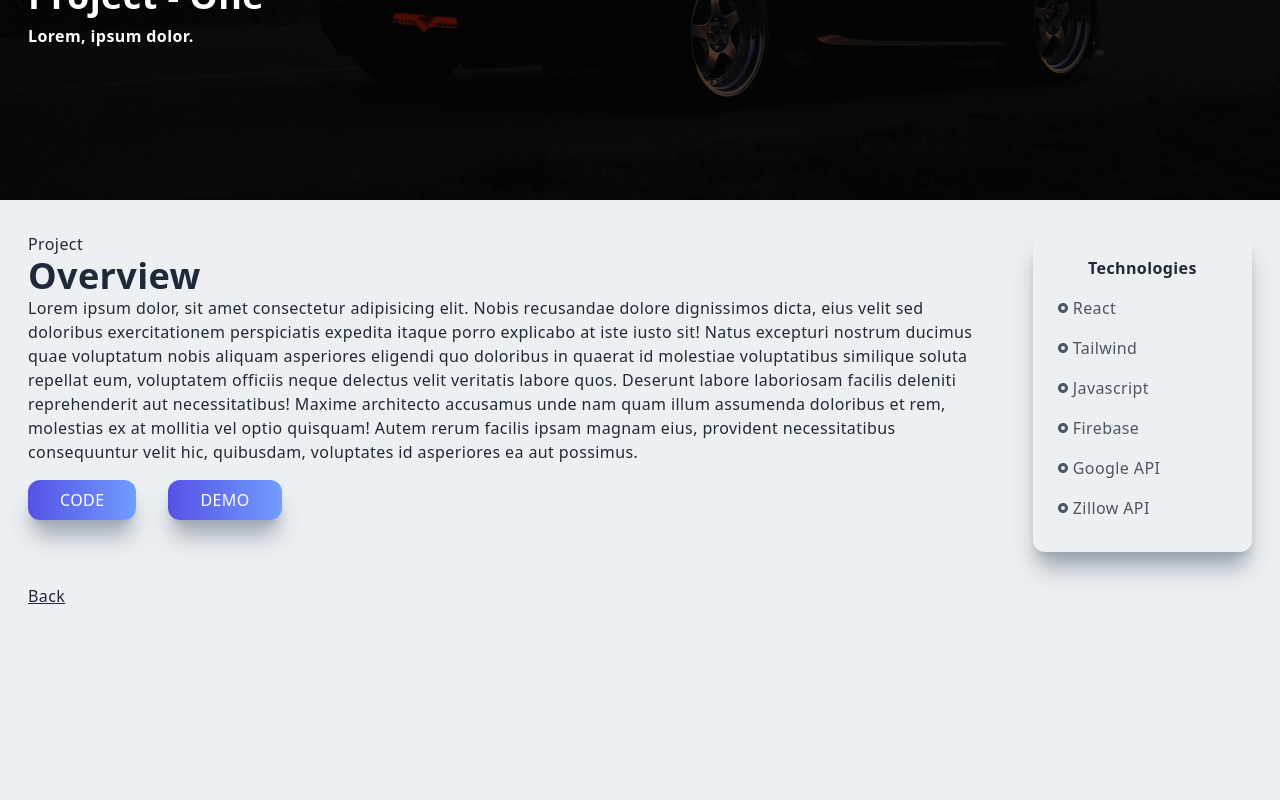
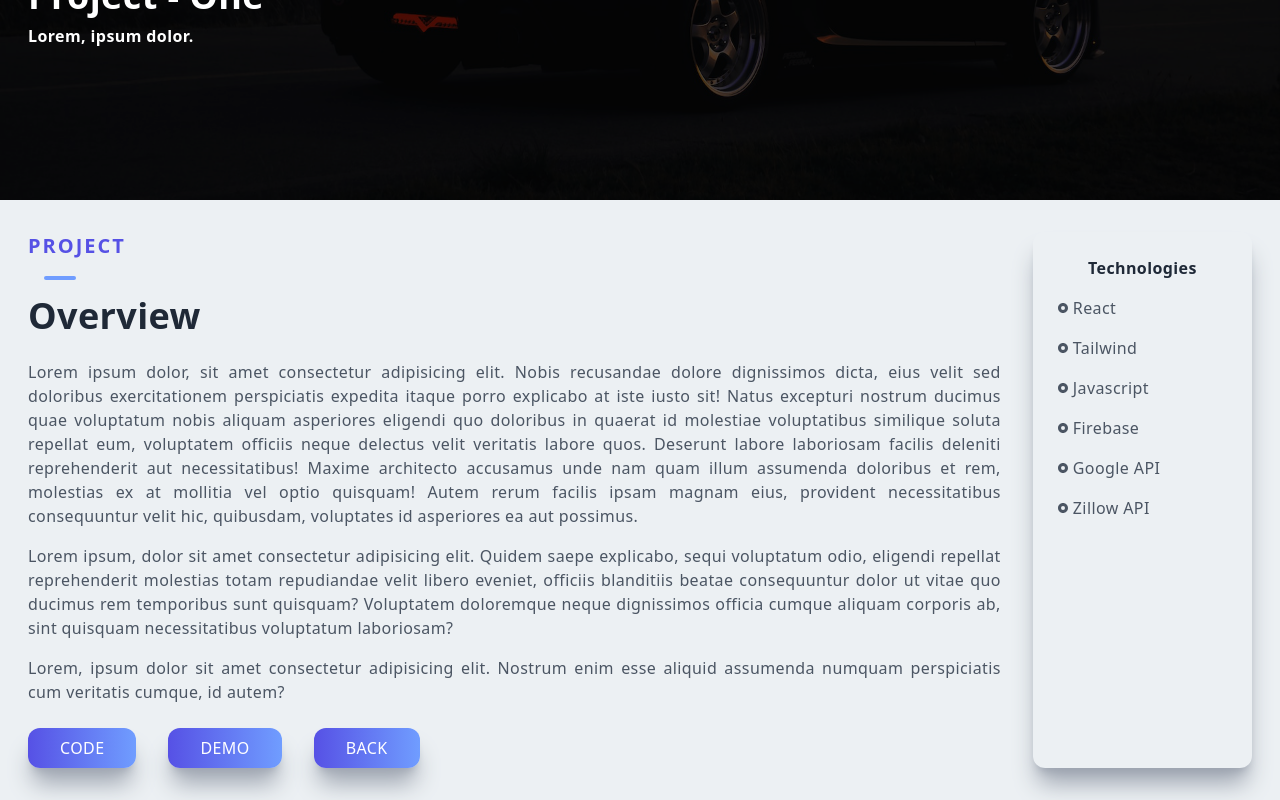
Before and after one commit to catkidd/portfolio-nextjs, a Next.js app: page /projectOne in a window 1280 px wide. Shown: the part 440-1240 px from the top of the page. Before the commit the page ends 1080 px from the top, so only its background shows below. Built offline with nearby package versions, Linux system fonts and the light colour scheme.

Commit message:
fix: project detail page updated

```diff
--- a/pages/projectFour.jsx
+++ b/pages/projectFour.jsx
@@ -24,27 +24,50 @@ const projectFour = () => {
 
             <div className="max-w-[1240px] mx-auto p-2 grid md:grid-cols-5 gap-8 py-8">
                 <div className="col-span-4">
-                    <p>Project</p>
-                    <h2>Overview</h2>
-                    <p>
-                        Lorem ipsum dolor, sit amet consectetur adipisicing elit. Nobis recusandae
-                        dolore dignissimos dicta, eius velit sed doloribus exercitationem
-                        perspiciatis expedita itaque porro explicabo at iste iusto sit! Natus
-                        excepturi nostrum ducimus quae voluptatum nobis aliquam asperiores eligendi
-                        quo doloribus in quaerat id molestiae voluptatibus similique soluta repellat
-                        eum, voluptatem officiis neque delectus velit veritatis labore quos.
-                        Deserunt labore laboriosam facilis deleniti reprehenderit aut
-                        necessitatibus! Maxime architecto accusamus unde nam quam illum assumenda
-                        doloribus et rem, molestias ex at mollitia vel optio quisquam! Autem rerum
-                        facilis ipsam magnam eius, provident necessitatibus consequuntur velit hic,
-                        quibusdam, voluptates id asperiores ea aut possimus.
-                    </p>
+                    <div className="text-justify">
+                        <div className="text-xl tracking-widest font-semibold uppercase text-[#5651e5]">
+                            <p>Project</p>
+                            <hr className="w-8 h-1 mx-4 mt-4 bg-[#709dff] border-0 rounded"></hr>
+                        </div>
+
+                        <h2 className=" py-4">Overview</h2>
+                        <p className="py-2 text-gray-600">
+                            Lorem ipsum dolor, sit amet consectetur adipisicing elit. Nobis
+                            recusandae dolore dignissimos dicta, eius velit sed doloribus
+                            exercitationem perspiciatis expedita itaque porro explicabo at iste
+                            iusto sit! Natus excepturi nostrum ducimus quae voluptatum nobis aliquam
+                            asperiores eligendi quo doloribus in quaerat id molestiae voluptatibus
+                            similique soluta repellat eum, voluptatem officiis neque delectus velit
+                            veritatis labore quos. Deserunt labore laboriosam facilis deleniti
+                            reprehenderit aut necessitatibus! Maxime architecto accusamus unde nam
+                            quam illum assumenda doloribus et rem, molestias ex at mollitia vel
+                            optio quisquam! Autem rerum facilis ipsam magnam eius, provident
+                            necessitatibus consequuntur velit hic, quibusdam, voluptates id
+                            asperiores ea aut possimus.
+                        </p>
+                        <p className="py-2 text-gray-600">
+                            Lorem ipsum, dolor sit amet consectetur adipisicing elit. Quidem saepe
+                            explicabo, sequi voluptatum odio, eligendi repellat reprehenderit
+                            molestias totam repudiandae velit libero eveniet, officiis blanditiis
+                            beatae consequuntur dolor ut vitae quo ducimus rem temporibus sunt
+                            quisquam? Voluptatem doloremque neque dignissimos officia cumque aliquam
+                            corporis ab, sint quisquam necessitatibus voluptatum laboriosam?
+                        </p>
+                        <p className="py-2 text-gray-600">
+                            Lorem, ipsum dolor sit amet consectetur adipisicing elit. Nostrum enim
+                            esse aliquid assumenda numquam perspiciatis cum veritatis cumque, id
+                            autem?
+                        </p>
+                    </div>
                     <a href="/" target="_blank" rel="noreferrer">
                         <button className="px-8 py-2 mt-4 mr-8">Code</button>
                     </a>
                     <a href="/" target="_blank" rel="noreferrer">
                         <button className="px-8 py-2 mt-4">Demo</button>
                     </a>
+                    <Link href="/#projects">
+                        <button className="px-8 py-2 ml-8">Back</button>
+                    </Link>
                 </div>
                 <div className="col-span-4 md:col-span-1 shadow-xl shadow-gray-400 rounded-xl p-4">
                     <div className="p-2">
@@ -71,9 +94,6 @@ const projectFour = () => {
                         </div>
                     </div>
                 </div>
-                <Link href="/#projects">
-                    <p className="underline cursor-pointer">Back</p>
-                </Link>
             </div>
         </div>
     );
--- a/pages/projectOne.jsx
+++ b/pages/projectOne.jsx
@@ -24,27 +24,50 @@ const projectOne = () => {
 
             <div className="max-w-[1240px] mx-auto p-2 grid md:grid-cols-5 gap-8 py-8">
                 <div className="col-span-4">
-                    <p>Project</p>
-                    <h2>Overview</h2>
-                    <p>
-                        Lorem ipsum dolor, sit amet consectetur adipisicing elit. Nobis recusandae
-                        dolore dignissimos dicta, eius velit sed doloribus exercitationem
-                        perspiciatis expedita itaque porro explicabo at iste iusto sit! Natus
-                        excepturi nostrum ducimus quae voluptatum nobis aliquam asperiores eligendi
-                        quo doloribus in quaerat id molestiae voluptatibus similique soluta repellat
-                        eum, voluptatem officiis neque delectus velit veritatis labore quos.
-                        Deserunt labore laboriosam facilis deleniti reprehenderit aut
-                        necessitatibus! Maxime architecto accusamus unde nam quam illum assumenda
-                        doloribus et rem, molestias ex at mollitia vel optio quisquam! Autem rerum
-                        facilis ipsam magnam eius, provident necessitatibus consequuntur velit hic,
-                        quibusdam, voluptates id asperiores ea aut possimus.
-                    </p>
+                    <div className="text-justify">
+                        <div className="text-xl tracking-widest font-semibold uppercase text-[#5651e5]">
+                            <p>Project</p>
+                            <hr className="w-8 h-1 mx-4 mt-4 bg-[#709dff] border-0 rounded"></hr>
+                        </div>
+
+                        <h2 className=" py-4">Overview</h2>
+                        <p className="py-2 text-gray-600">
+                            Lorem ipsum dolor, sit amet consectetur adipisicing elit. Nobis
+                            recusandae dolore dignissimos dicta, eius velit sed doloribus
+                            exercitationem perspiciatis expedita itaque porro explicabo at iste
+                            iusto sit! Natus excepturi nostrum ducimus quae voluptatum nobis aliquam
+                            asperiores eligendi quo doloribus in quaerat id molestiae voluptatibus
+                            similique soluta repellat eum, voluptatem officiis neque delectus velit
+                            veritatis labore quos. Deserunt labore laboriosam facilis deleniti
+                            reprehenderit aut necessitatibus! Maxime architecto accusamus unde nam
+                            quam illum assumenda doloribus et rem, molestias ex at mollitia vel
+                            optio quisquam! Autem rerum facilis ipsam magnam eius, provident
+                            necessitatibus consequuntur velit hic, quibusdam, voluptates id
+                            asperiores ea aut possimus.
+                        </p>
+                        <p className="py-2 text-gray-600">
+                            Lorem ipsum, dolor sit amet consectetur adipisicing elit. Quidem saepe
+                            explicabo, sequi voluptatum odio, eligendi repellat reprehenderit
+                            molestias totam repudiandae velit libero eveniet, officiis blanditiis
+                            beatae consequuntur dolor ut vitae quo ducimus rem temporibus sunt
+                            quisquam? Voluptatem doloremque neque dignissimos officia cumque aliquam
+                            corporis ab, sint quisquam necessitatibus voluptatum laboriosam?
+                        </p>
+                        <p className="py-2 text-gray-600">
+                            Lorem, ipsum dolor sit amet consectetur adipisicing elit. Nostrum enim
+                            esse aliquid assumenda numquam perspiciatis cum veritatis cumque, id
+                            autem?
+                        </p>
+                    </div>
                     <a href="/" target="_blank" rel="noreferrer">
                         <button className="px-8 py-2 mt-4 mr-8">Code</button>
                     </a>
                     <a href="/" target="_blank" rel="noreferrer">
                         <button className="px-8 py-2 mt-4">Demo</button>
                     </a>
+                    <Link href="/#projects">
+                        <button className="px-8 py-2 ml-8">Back</button>
+                    </Link>
                 </div>
                 <div className="col-span-4 md:col-span-1 shadow-xl shadow-gray-400 rounded-xl p-4">
                     <div className="p-2">
@@ -71,9 +94,6 @@ const projectOne = () => {
                         </div>
                     </div>
                 </div>
-                <Link href="/#projects">
-                    <p className="underline cursor-pointer">Back</p>
-                </Link>
             </div>
         </div>
     );
--- a/pages/projectThree.jsx
+++ b/pages/projectThree.jsx
@@ -24,27 +24,50 @@ const projectThree = () => {
 
             <div className="max-w-[1240px] mx-auto p-2 grid md:grid-cols-5 gap-8 py-8">
                 <div className="col-span-4">
-                    <p>Project</p>
-                    <h2>Overview</h2>
-                    <p>
-                        Lorem ipsum dolor, sit amet consectetur adipisicing elit. Nobis recusandae
-                        dolore dignissimos dicta, eius velit sed doloribus exercitationem
-                        perspiciatis expedita itaque porro explicabo at iste iusto sit! Natus
-                        excepturi nostrum ducimus quae voluptatum nobis aliquam asperiores eligendi
-                        quo doloribus in quaerat id molestiae voluptatibus similique soluta repellat
-                        eum, voluptatem officiis neque delectus velit veritatis labore quos.
-                        Deserunt labore laboriosam facilis deleniti reprehenderit aut
-                        necessitatibus! Maxime architecto accusamus unde nam quam illum assumenda
-                        doloribus et rem, molestias ex at mollitia vel optio quisquam! Autem rerum
-                        facilis ipsam magnam eius, provident necessitatibus consequuntur velit hic,
-                        quibusdam, voluptates id asperiores ea aut possimus.
-                    </p>
+                    <div className="text-justify">
+                        <div className="text-xl tracking-widest font-semibold uppercase text-[#5651e5]">
+                            <p>Project</p>
+                            <hr className="w-8 h-1 mx-4 mt-4 bg-[#709dff] border-0 rounded"></hr>
+                        </div>
+
+                        <h2 className=" py-4">Overview</h2>
+                        <p className="py-2 text-gray-600">
+                            Lorem ipsum dolor, sit amet consectetur adipisicing elit. Nobis
+                            recusandae dolore dignissimos dicta, eius velit sed doloribus
+                            exercitationem perspiciatis expedita itaque porro explicabo at iste
+                            iusto sit! Natus excepturi nostrum ducimus quae voluptatum nobis aliquam
+                            asperiores eligendi quo doloribus in quaerat id molestiae voluptatibus
+                            similique soluta repellat eum, voluptatem officiis neque delectus velit
+                            veritatis labore quos. Deserunt labore laboriosam facilis deleniti
+                            reprehenderit aut necessitatibus! Maxime architecto accusamus unde nam
+                            quam illum assumenda doloribus et rem, molestias ex at mollitia vel
+                            optio quisquam! Autem rerum facilis ipsam magnam eius, provident
+                            necessitatibus consequuntur velit hic, quibusdam, voluptates id
+                            asperiores ea aut possimus.
+                        </p>
+                        <p className="py-2 text-gray-600">
+                            Lorem ipsum, dolor sit amet consectetur adipisicing elit. Quidem saepe
+                            explicabo, sequi voluptatum odio, eligendi repellat reprehenderit
+                            molestias totam repudiandae velit libero eveniet, officiis blanditiis
+                            beatae consequuntur dolor ut vitae quo ducimus rem temporibus sunt
+                            quisquam? Voluptatem doloremque neque dignissimos officia cumque aliquam
+                            corporis ab, sint quisquam necessitatibus voluptatum laboriosam?
+                        </p>
+                        <p className="py-2 text-gray-600">
+                            Lorem, ipsum dolor sit amet consectetur adipisicing elit. Nostrum enim
+                            esse aliquid assumenda numquam perspiciatis cum veritatis cumque, id
+                            autem?
+                        </p>
+                    </div>
                     <a href="/" target="_blank" rel="noreferrer">
                         <button className="px-8 py-2 mt-4 mr-8">Code</button>
                     </a>
                     <a href="/" target="_blank" rel="noreferrer">
                         <button className="px-8 py-2 mt-4">Demo</button>
                     </a>
+                    <Link href="/#projects">
+                        <button className="px-8 py-2 ml-8">Back</button>
+                    </Link>
                 </div>
                 <div className="col-span-4 md:col-span-1 shadow-xl shadow-gray-400 rounded-xl p-4">
                     <div className="p-2">
@@ -71,9 +94,6 @@ const projectThree = () => {
                         </div>
                     </div>
                 </div>
-                <Link href="/#projects">
-                    <p className="underline cursor-pointer">Back</p>
-                </Link>
             </div>
         </div>
     );
--- a/pages/projectTwo.jsx
+++ b/pages/projectTwo.jsx
@@ -24,27 +24,50 @@ const projectTwo = () => {
 
             <div className="max-w-[1240px] mx-auto p-2 grid md:grid-cols-5 gap-8 py-8">
                 <div className="col-span-4">
-                    <p>Project</p>
-                    <h2>Overview</h2>
-                    <p>
-                        Lorem ipsum dolor, sit amet consectetur adipisicing elit. Nobis recusandae
-                        dolore dignissimos dicta, eius velit sed doloribus exercitationem
-                        perspiciatis expedita itaque porro explicabo at iste iusto sit! Natus
-                        excepturi nostrum ducimus quae voluptatum nobis aliquam asperiores eligendi
-                        quo doloribus in quaerat id molestiae voluptatibus similique soluta repellat
-                        eum, voluptatem officiis neque delectus velit veritatis labore quos.
-                        Deserunt labore laboriosam facilis deleniti reprehenderit aut
-                        necessitatibus! Maxime architecto accusamus unde nam quam illum assumenda
-                        doloribus et rem, molestias ex at mollitia vel optio quisquam! Autem rerum
-                        facilis ipsam magnam eius, provident necessitatibus consequuntur velit hic,
-                        quibusdam, voluptates id asperiores ea aut possimus.
-                    </p>
+                    <div className="text-justify">
+                        <div className="text-xl tracking-widest font-semibold uppercase text-[#5651e5]">
+                            <p>Project</p>
+                            <hr className="w-8 h-1 mx-4 mt-4 bg-[#709dff] border-0 rounded"></hr>
+                        </div>
+
+                        <h2 className=" py-4">Overview</h2>
+                        <p className="py-2 text-gray-600">
+                            Lorem ipsum dolor, sit amet consectetur adipisicing elit. Nobis
+                            recusandae dolore dignissimos dicta, eius velit sed doloribus
+                            exercitationem perspiciatis expedita itaque porro explicabo at iste
+                            iusto sit! Natus excepturi nostrum ducimus quae voluptatum nobis aliquam
+                            asperiores eligendi quo doloribus in quaerat id molestiae voluptatibus
+                            similique soluta repellat eum, voluptatem officiis neque delectus velit
+                            veritatis labore quos. Deserunt labore laboriosam facilis deleniti
+                            reprehenderit aut necessitatibus! Maxime architecto accusamus unde nam
+                            quam illum assumenda doloribus et rem, molestias ex at mollitia vel
+                            optio quisquam! Autem rerum facilis ipsam magnam eius, provident
+                            necessitatibus consequuntur velit hic, quibusdam, voluptates id
+                            asperiores ea aut possimus.
+                        </p>
+                        <p className="py-2 text-gray-600">
+                            Lorem ipsum, dolor sit amet consectetur adipisicing elit. Quidem saepe
+                            explicabo, sequi voluptatum odio, eligendi repellat reprehenderit
+                            molestias totam repudiandae velit libero eveniet, officiis blanditiis
+                            beatae consequuntur dolor ut vitae quo ducimus rem temporibus sunt
+                            quisquam? Voluptatem doloremque neque dignissimos officia cumque aliquam
+                            corporis ab, sint quisquam necessitatibus voluptatum laboriosam?
+                        </p>
+                        <p className="py-2 text-gray-600">
+                            Lorem, ipsum dolor sit amet consectetur adipisicing elit. Nostrum enim
+                            esse aliquid assumenda numquam perspiciatis cum veritatis cumque, id
+                            autem?
+                        </p>
+                    </div>
                     <a href="/" target="_blank" rel="noreferrer">
                         <button className="px-8 py-2 mt-4 mr-8">Code</button>
                     </a>
                     <a href="/" target="_blank" rel="noreferrer">
                         <button className="px-8 py-2 mt-4">Demo</button>
                     </a>
+                    <Link href="/#projects">
+                        <button className="px-8 py-2 ml-8">Back</button>
+                    </Link>
                 </div>
                 <div className="col-span-4 md:col-span-1 shadow-xl shadow-gray-400 rounded-xl p-4">
                     <div className="p-2">
@@ -71,9 +94,6 @@ const projectTwo = () => {
                         </div>
                     </div>
                 </div>
-                <Link href="/#projects">
-                    <p className="underline cursor-pointer">Back</p>
-                </Link>
             </div>
         </div>
     );
```
